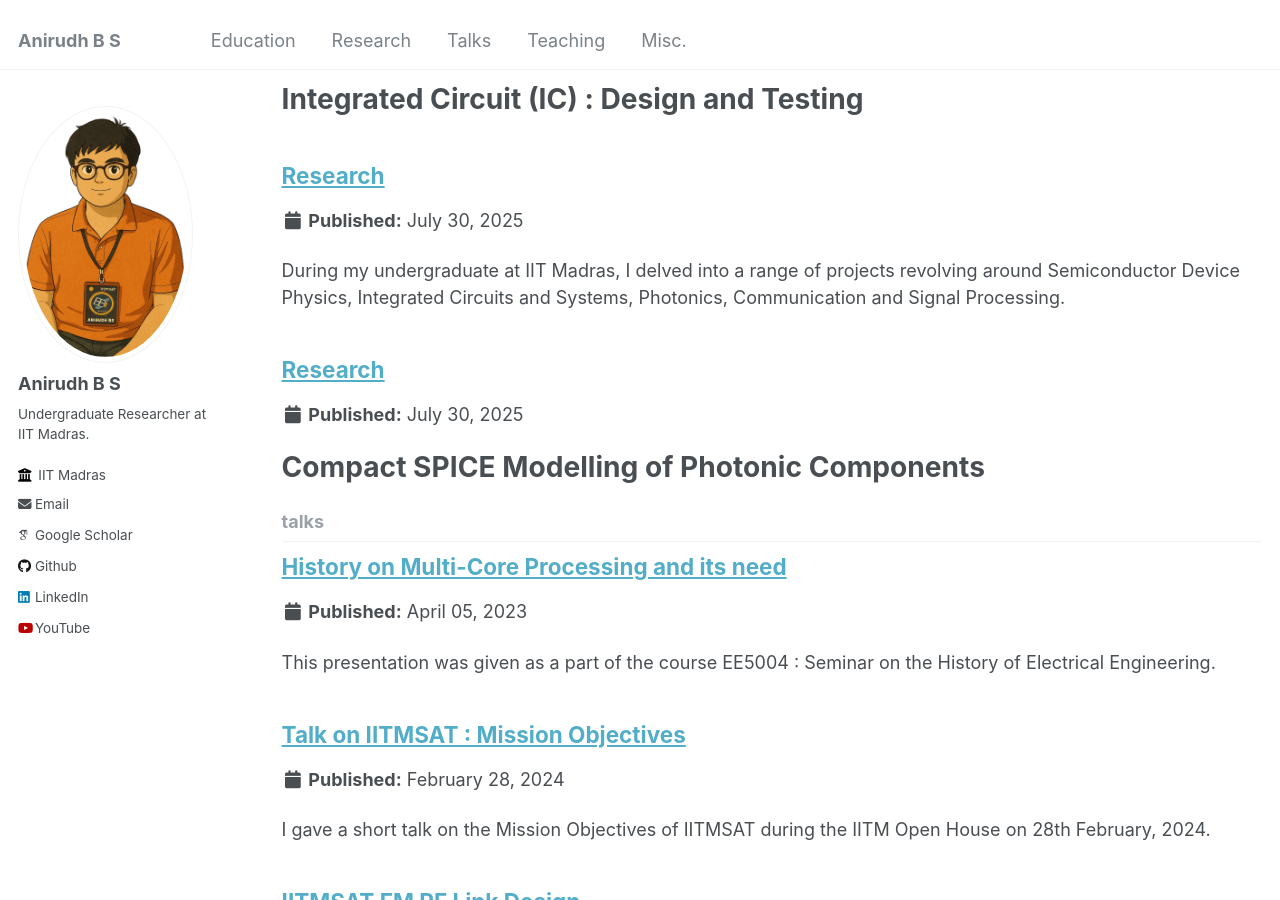
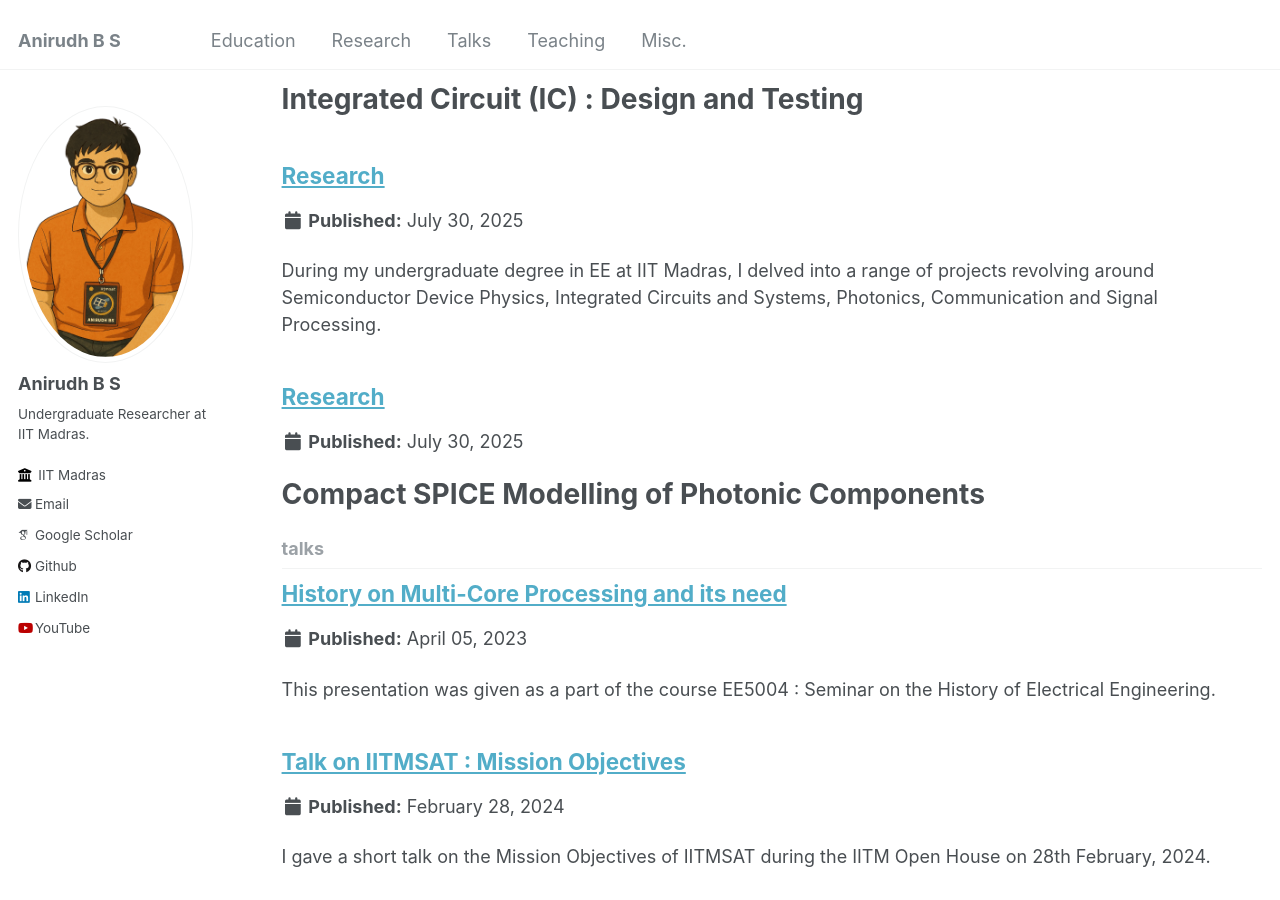
Before and after one commit to ANIRUDHBS1/ANIRUDHBS1.github.io, a Jekyll site: the page built from _pages/collection-archive.html, in a window 1280 px wide and 900 px high, scrolled down 925 px. Built offline with Jekyll 4.4.1, drawn with Linux system fonts in a browser that asks for light colours; some web fonts are replaced.

Commit message:
Update ResearchExp.md

```diff
--- a/_research/ResearchExp.md
+++ b/_research/ResearchExp.md
@@ -3,4 +3,4 @@ title: "Research"
 collection: Research
 ---
 
-During my undergraduate at IIT Madras, I delved into a range of projects revolving around Semiconductor Device Physics, Integrated Circuits and Systems, Photonics, Communication and Signal Processing.
+During my undergraduate degree in EE at IIT Madras, I delved into a range of projects revolving around Semiconductor Device Physics, Integrated Circuits and Systems, Photonics, Communication and Signal Processing.
```
